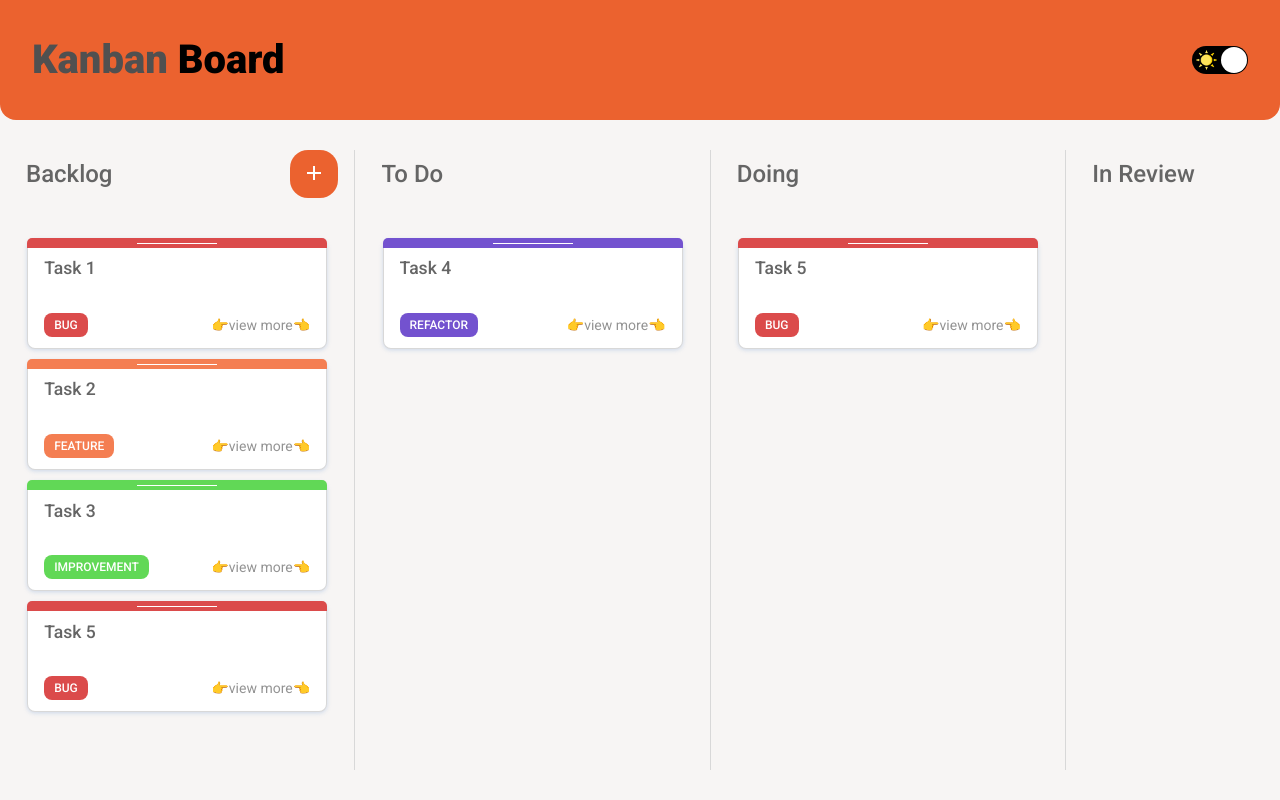
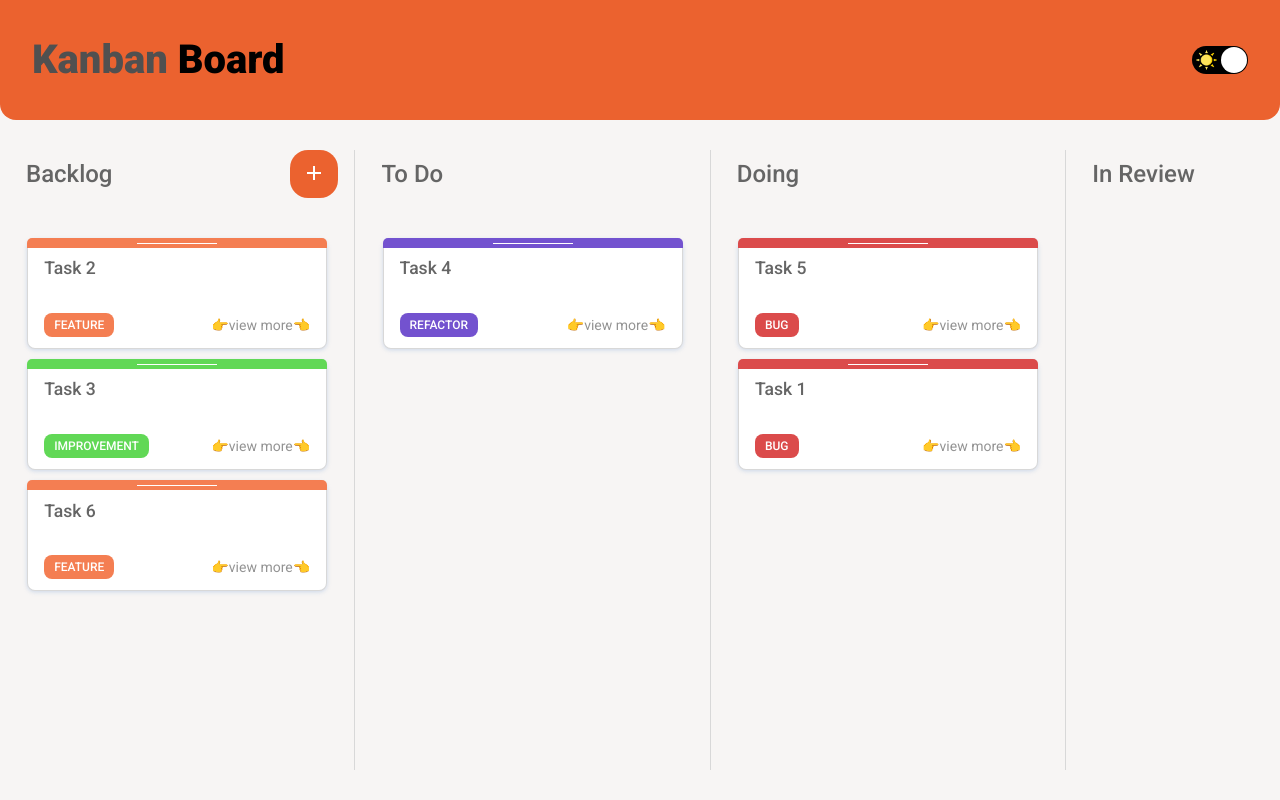
Before and after one commit to ponqueli/kanban-board, a React (Create React App) app: page / in a window 1280 px wide. Built offline with nearby package versions, Linux system fonts and the light colour scheme.

Commit message:
feat: wip - adding drag and drop feature

```diff
--- a/package.json
+++ b/package.json
@@ -8,6 +8,7 @@
     "@testing-library/react": "^13.3.0",
     "@testing-library/user-event": "^13.5.0",
     "react": "^18.2.0",
+    "react-beautiful-dnd": "^13.1.0",
     "react-dom": "^18.2.0",
     "react-icons": "^4.4.0",
     "react-modal": "^3.15.1",
--- a/src/App.js
+++ b/src/App.js
@@ -2,6 +2,7 @@ import { useState } from 'react';
 import { Provider } from 'react-redux';
 import Modal from "react-modal";
 import { ThemeProvider } from 'styled-components';
+
 import { ModalProvider } from './hooks/useModal';
 import store from './store';
 import KanbanBoard from './components/KanbanBoard';
@@ -23,8 +24,8 @@ function App() {
       <ThemeProvider theme={theme}>
         <ModalProvider>
           <KanbanBoard toggleTheme={toggleTheme}/>
+          <GlobalStyle />
         </ModalProvider>
-        <GlobalStyle />
       </ThemeProvider>
     </Provider>
   );
--- a/src/components/Board/index.jsx
+++ b/src/components/Board/index.jsx
@@ -1,33 +1,40 @@
 import { useSelector } from 'react-redux';
 import { useDispatch } from 'react-redux';
 
-
+import { DragDropContext } from 'react-beautiful-dnd';
 import List from '../List';
 import { Container } from './styles';
 
 export default function Board() {
-  const { columns } = useSelector(state => state.columns);
-  const { tasks } = useSelector(state => state.tasks);
+  const { columns } = useSelector((state) => state.columns);
+  const { tasks } = useSelector((state) => state.tasks);
+
+  const onDragEnd = (result) => {
+
+   console.log(result);
+  };
 
   return (
     <Container>
-      {columns.map(column => {
+      <DragDropContext onDragEnd={onDragEnd}>
+        {columns.map((column, index) => {
           const taskArray = [];
-        column.tasksIds.forEach(taskId => {
-          const foundedTask = tasks.find(task => task.id === taskId);
+          column.tasksIds.forEach((taskId) => {
+            const foundedTask = tasks.find((task) => task.id === taskId);
             if (foundedTask) taskArray.push(foundedTask);
           });
-        return(
+          return (
             <List
+              index={index}
               key={column.id}
+              status={column.id}
               title={column.title}
               creatable={column.creatable}
               tasks={taskArray}
             />
-        )
-
-
+          );
         })}
+      </DragDropContext>
     </Container>
   );
 }
--- a/src/components/Card/index.jsx
+++ b/src/components/Card/index.jsx
@@ -1,6 +1,11 @@
-import { useContext, useEffect, useState } from 'react';
-import { useModal } from "../../hooks/useModal";
-import { getCategoryBackgroundColor } from "../../helpers/helpers";
+import {
+  useContext,
+  useEffect,
+  useState
+} from 'react';
+import { Draggable } from 'react-beautiful-dnd';
+import { useModal } from '../../hooks/useModal';
+import { getCategoryBackgroundColor } from '../../helpers/helpers';
 import { ThemeContext } from 'styled-components';
 import {
   Container,
@@ -10,8 +15,8 @@ import {
   Label,
 } from './styles';
 
-export default function Card({ task }) {
-  const { title, category } = task;
+export default function Card({ task, index }) {
+  const { title, category, id } = task;
   const theme = useContext(ThemeContext);
   const [color, setColor] = useState(theme.colors.primary);
   const { toggleModalVisibility } = useModal();
@@ -21,10 +26,16 @@ export default function Card({ task }) {
       const categoryColor = getCategoryBackgroundColor(theme, category);
       setColor(categoryColor);
     }
-  }, [category])
+  }, [category]);
 
   return (
-    <Container>
+    <Draggable draggableId={id} index={index}>
+     {(provided) => (
+        <Container
+          ref={provided.innerRef}
+          {...provided.draggableProps}
+          {...provided.dragHandleProps}
+        >
           <header>
             <CardBorder color={color} />
             <Label>{title}</Label>
@@ -41,5 +52,7 @@ export default function Card({ task }) {
             </p>
           </CardBottom>
         </Container>
+     )}
+    </Draggable>
   );
 }
--- a/src/components/KanbanBoard/index.jsx
+++ b/src/components/KanbanBoard/index.jsx
@@ -22,6 +22,7 @@ export default function KanbanBoard({ toggleTheme }) {
         </Header>
         <Board />
       </Container>
+
       <TaskModal
         isOpen={isOpen}
         toggleModalVisibility={toggleModalVisibility}
--- a/src/components/List/index.jsx
+++ b/src/components/List/index.jsx
@@ -1,33 +1,38 @@
 import { useContext } from 'react';
-import { ThemeContext } from "styled-components";
+import { Droppable } from 'react-beautiful-dnd';
+import { ThemeContext } from 'styled-components';
 import { useModal } from '../../hooks/useModal';
+import { STATUS_ENUM } from '../../constants/enums';
 import { MdAdd } from 'react-icons/md';
-import { Container, ContainerHeader } from './styles';
+import { Container, ContainerHeader, TaskList } from './styles';
 import Card from '../Card';
 
-export default function List({ title, tasks, creatable }) {
-  const theme = useContext(ThemeContext);
-  const { toggleModalVisibility, selectedCard } = useModal();
+export default function List({ index, status, title, tasks, creatable }) {
+  const { toggleModalVisibility } = useModal();
   return (
-    <Container>
+    <Container isDone={title === STATUS_ENUM.DONE}>
       <ContainerHeader>
         <h2>{title}</h2>
-        {!creatable &&
-          <button
-            type='button'
-            onClick={() => toggleModalVisibility({})}
+        {!creatable && (
+          <button type="button" onClick={() => toggleModalVisibility({})}>
+            <MdAdd size={24} color="#FFF" />
+          </button>
+        )}
+      </ContainerHeader>
+      <Droppable droppableId={status}>
+        {(provided) => (
+          <TaskList
+            ref={provided.innerRef}
+            {...provided.droppableProps}
             >
-            <MdAdd size={24} color='#FFF' />
-          </button>
-        }
-      </ContainerHeader>
-      <ul>
-        {tasks.map(task =>
-          <Card
-            key={task.id}
-            task={task}
-          />)}
-      </ul>
+            {tasks
+              .filter(task => task.status === status)
+              .map((task) => (<Card key={task.id} task={task} index={index} />))
+            }
+            {provided.placeholder}
+          </TaskList>
+        )}
+      </Droppable>
     </Container>
   );
 }
--- a/src/components/List/styles.js
+++ b/src/components/List/styles.js
@@ -5,13 +5,9 @@ export const Container = styled.div`
   height: 100%;
   flex: 0 0 20rem;
 
+  opacity: ${({ isDone }) => isDone ? 0.6 : 1};
+
   border-right: 1px solid ${({ theme }) => theme.colors.border};
-
-  ul {
-    height: 65vh;
-    overflow-y: auto;
-    margin-top: 1.875rem;
-  }
 `;
 
 export const ContainerHeader = styled.header`
@@ -40,3 +36,9 @@ export const ContainerHeader = styled.header`
     }
   }
 `;
+
+export const TaskList = styled.ul`
+  height: 65vh;
+  overflow-y: auto;
+  margin-top: 1.875rem;
+`;
--- a/src/data/columns.js
+++ b/src/data/columns.js
@@ -6,10 +6,9 @@ const mockColumns = [
     title: 'Backlog',
     creatable: false,
     tasksIds: [
-      '5be53f27-a69c-4128-bf40-86cd572267a5',
       '6ed5a4b0-1e2c-4b71-ab42-e740f02da496',
       '55cac86b-c223-4eed-992a-e231e9232d42',
-      '2fab1909-0b9f-4783-976c-4ffecb805ac5'
+      '55cac86a-c223-4eed-992a-e231e9232d42',
     ]
   },
   {
@@ -22,19 +21,22 @@ const mockColumns = [
     id: STATUS_ENUM.DOING,
     title: 'Doing',
     creatable: true,
-    tasksIds: ['2fab1909-0b9f-4783-976c-4ffecb805ac5']
+    tasksIds: [
+      '2fab1909-0b9f-4783-976c-4ffecb805ac5',
+      '5be53f27-a69c-4128-bf40-86cd572267a5',
+    ]
   },
   {
     id: STATUS_ENUM.IN_REVIEW,
     title: 'In Review',
     creatable: true,
-    tasksIds: ['32eb3393-eddc-487a-abc3-1c199b86c4a2']
+    tasksIds: []
   },
   {
     id: STATUS_ENUM.DONE,
     title: 'Done',
     creatable: true,
-    tasksIds: ['29065b36-8873-4ccd-8c42-dcff14736650', '74d031c0-59bb-4f4b-9910-71bb1c88c624']
+    tasksIds: []
   }
 ]
 
```
Also changed, not shown: src/components/Card/styles.js (+12 -1 lines), 1 other file (tests, documents, lock files or other folders). Lines whose indentation alone changed are shown as unchanged.
